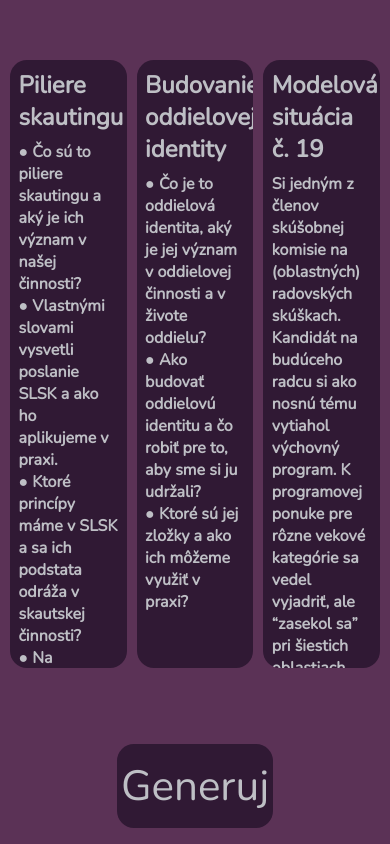
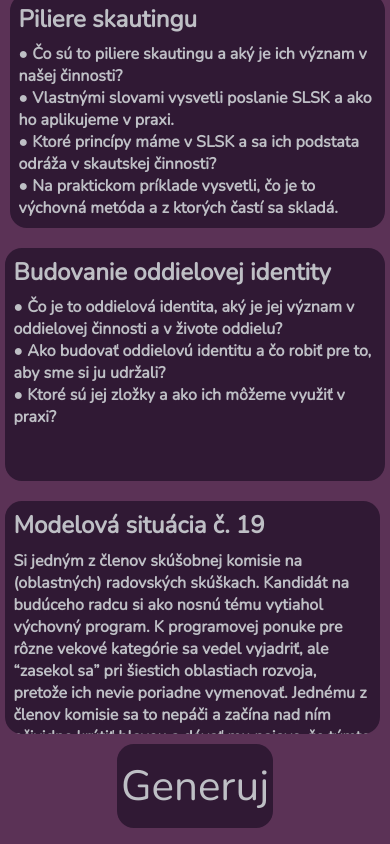
Before and after one commit to psuba1100/LiderskeSkusky, a plain HTML site: page src/pages/ques.html in a window 390 px wide. Drawn offline with nearby package versions, Linux system fonts and the light colour scheme.

Commit message:
Add files via upload

```diff
--- a/src/styles/style.css
+++ b/src/styles/style.css
@@ -107,3 +107,9 @@ h4{
     display: none;
   }
 }
+
+@media (max-width: 500px) {
+  .container {
+    flex-direction: column;
+  }
+}
```
